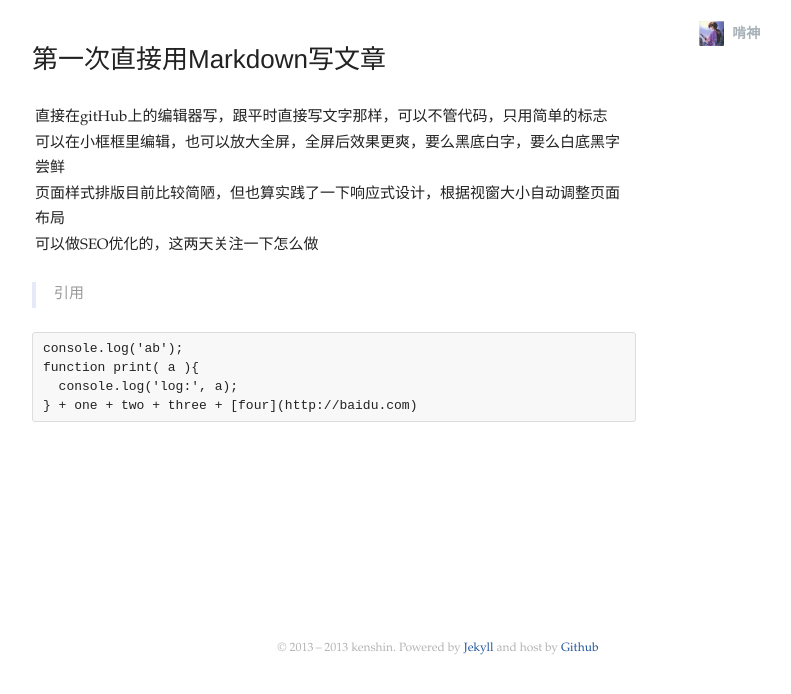
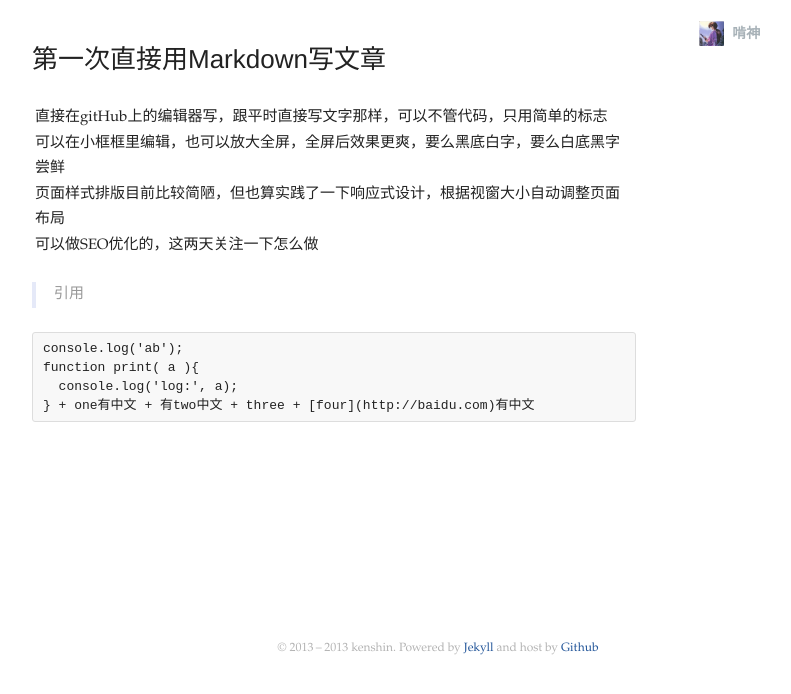
Before and after one commit to kenshinlin/archives, a Jekyll site: the page built from _posts/2013-10-21-testMd.md, in a window 1280 px wide. Shown: the top 694 px of the page, without its empty margins (202-993 px from the left). Built offline with Jekyll 4.4.1, drawn with Linux system fonts in a browser that asks for light colours; comment, search, counter and statistics services are not loaded.

Commit message:
Update 2013-10-21-testMd.md

```diff
--- a/_posts/2013-10-21-testMd.md
+++ b/_posts/2013-10-21-testMd.md
@@ -18,7 +18,7 @@ title:  first Markdown
     function print( a ){
       console.log('log:', a);
     }
-+ one
-+ two
++ one有中文
++ 有two中文
 + three
-+ [four](http://baidu.com)
++ [four](http://baidu.com)有中文
```
